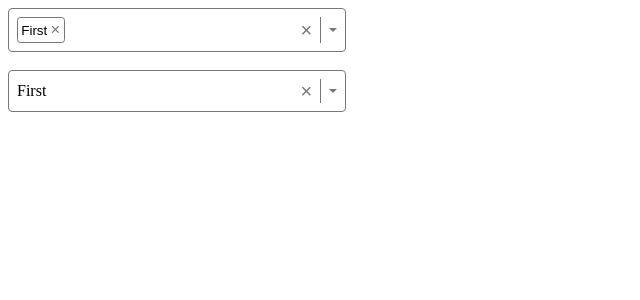
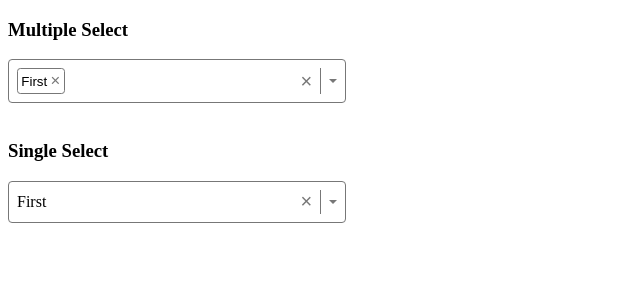
Before and after one commit to jarquafelmu/ReactSelectComponent, a React (Vite) app: page / in a window 1280 px wide. Shown: the top 300 px of the page, without its empty margins (0-640 px from the left). Built offline with nearby package versions, Linux system fonts and the light colour scheme.

Commit message:
more defininition

```diff
--- a/src/App.tsx
+++ b/src/App.tsx
@@ -14,6 +14,7 @@ function App() {
   const [value2, setValue2] = useState<SelectOption | undefined>(options[0]);
   return (
     <>
+      <h3>Multiple Select</h3>
       <Select
         multiple
         options={options}
@@ -21,6 +22,7 @@ function App() {
         value={value1}
       />
       <br />
+      <h3>Single Select</h3>
       <Select
         options={options}
         onChange={(option) => setValue2(option)}
```
